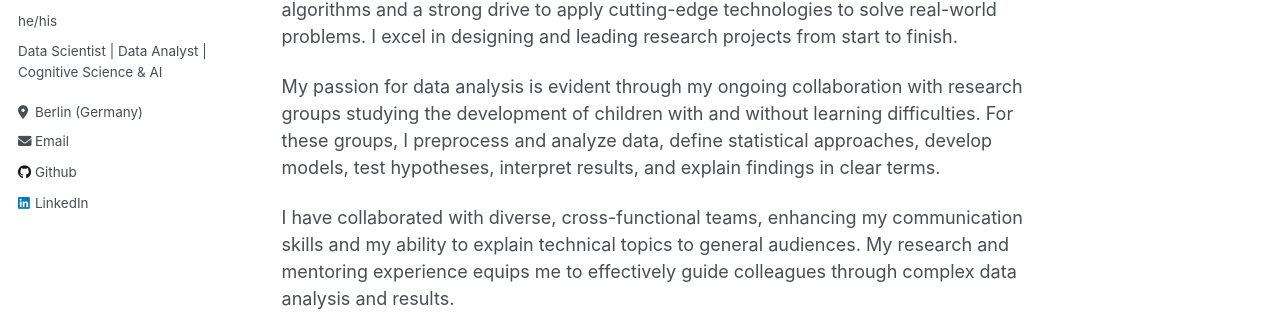
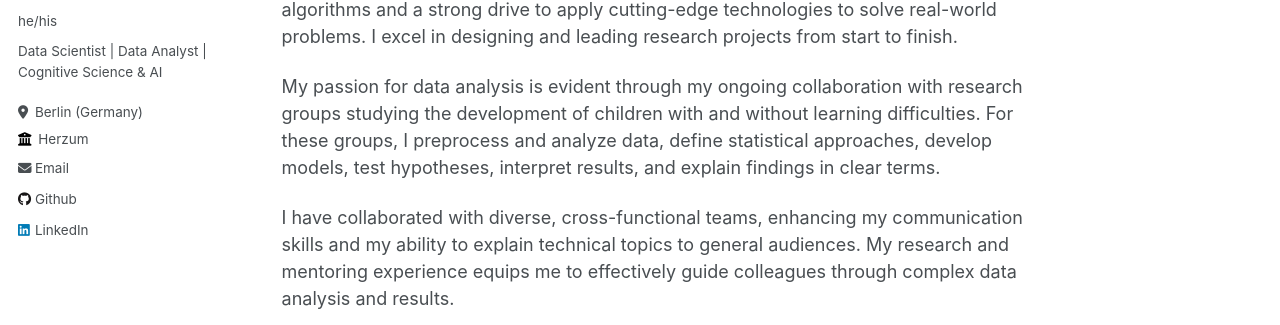
Before and after one commit to DanieleDidino/DanieleDidino.github.io, a Jekyll site: the page built from _pages/about.md, in a window 1280 px wide. Shown: the part 392-717 px from the top of the page. Built offline with Jekyll 4.4.1, drawn with Linux system fonts in a browser that asks for light colours.

Commit message:
edit employer

```diff
--- a/_config.yml
+++ b/_config.yml
@@ -26,7 +26,7 @@ author:
   pronouns         : "he/his"
   bio              : "Data Scientist | Data Analyst | Cognitive Science & AI"
   location         : "Berlin (Germany)"
-  employer         : # "Dailogy"
+  employer         : "Herzum"
   uri              : # URL
   email            : "daniele.didino@gmail.com"
 
```
